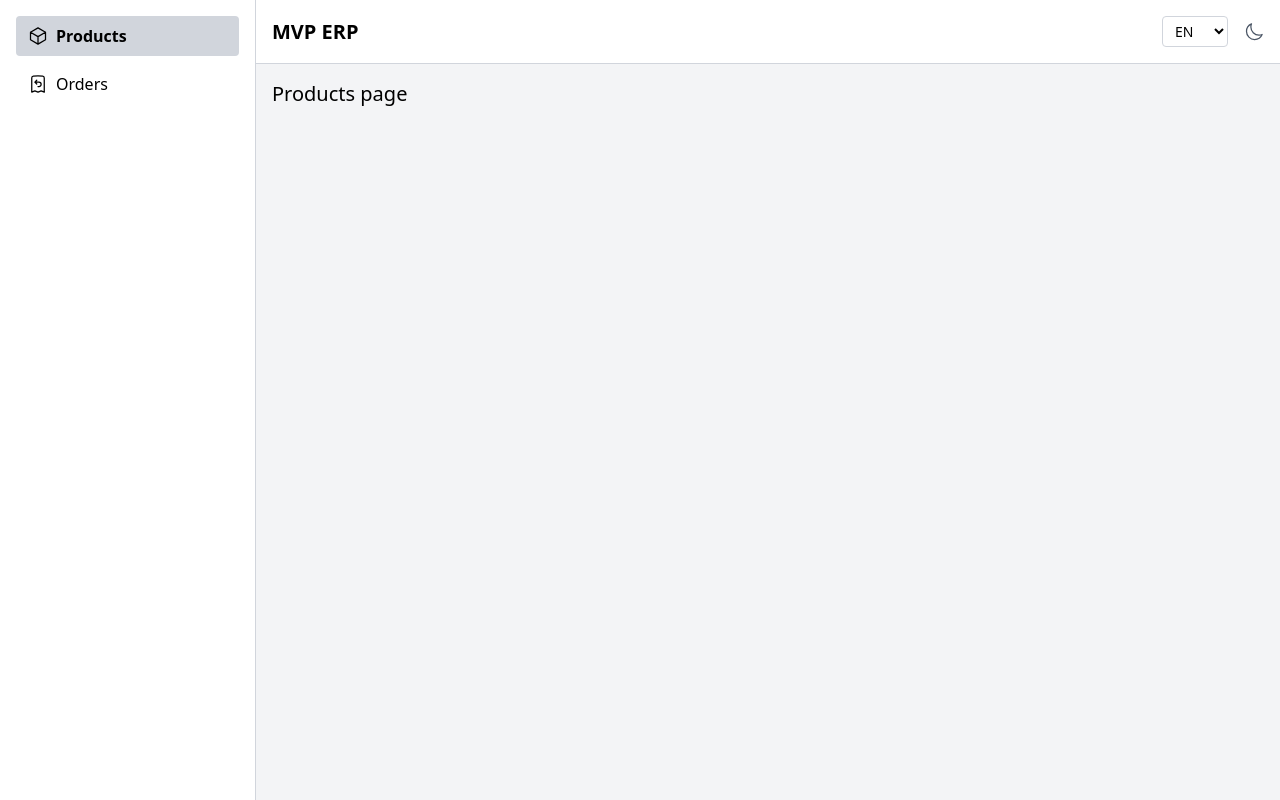
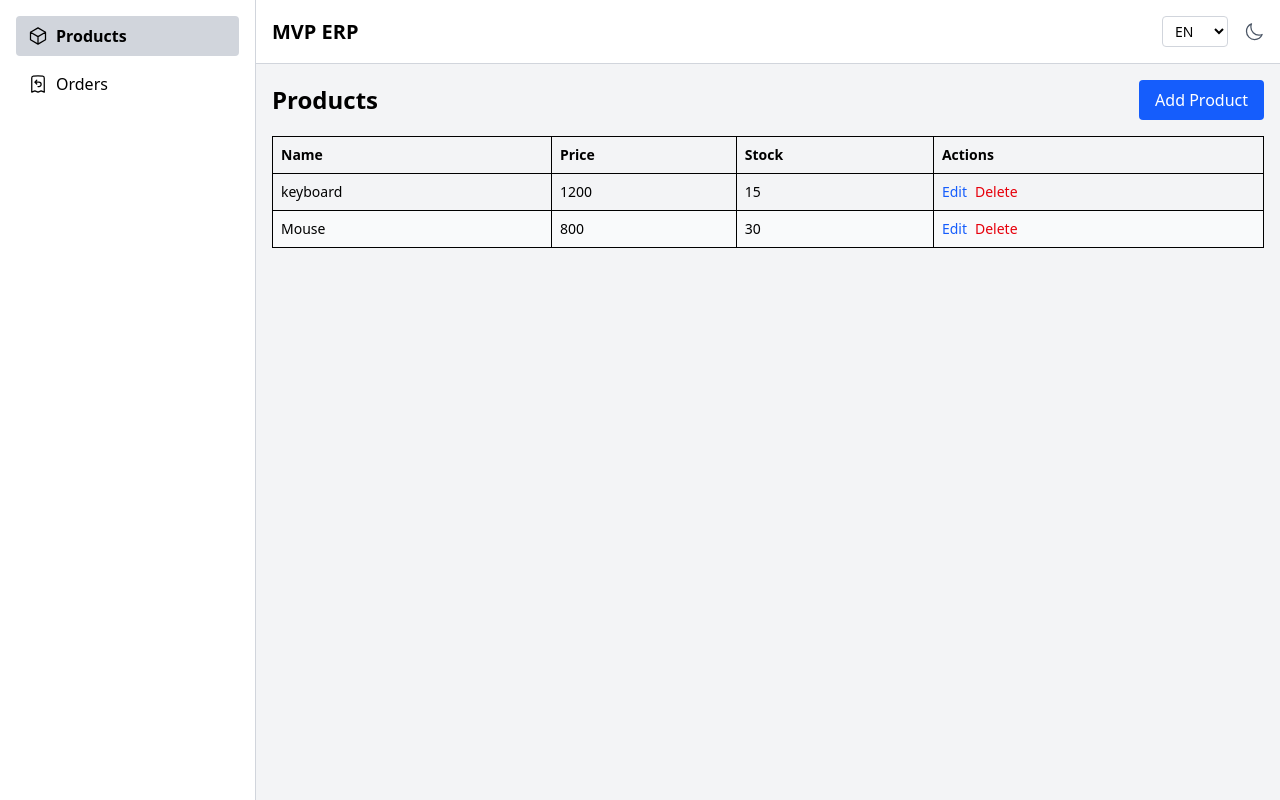
Before and after one commit to 5ock/mvp-erp-frontend, a React (Vite) app: page /dashboard/products in a window 1280 px wide. Built offline with nearby package versions, Linux system fonts and the light colour scheme.

Commit message:
Add dataTable

```diff
--- /dev/null
+++ b/src/components/DataTable.tsx
@@ -0,0 +1,83 @@
+import { ArrowUpIcon, ArrowDownIcon } from '@heroicons/react/24/outline'
+
+type Column = {
+    id: string | number;
+    label: string;
+    enableSort?: boolean;
+    isDataColumn?: boolean;
+}
+
+type SortState = {
+    field: string | number;
+    direction: 'asc' | 'desc';
+}
+
+type Props<T> = {
+    data: T[];
+    columns: Column[];
+    onSort?: (sort: SortState) => void;
+    renderRow: (item: T) => React.ReactNode;
+    sortState?: SortState;
+}
+
+const DataTable = <T extends { id: number | string }>({
+    data,
+    columns,
+    renderRow,
+    onSort,
+    sortState
+}: Props<T>) => {
+    const dataColumns = columns.filter(col => col.isDataColumn)
+    const handleSort = (field: string | number) => {
+        if(!onSort || !dataColumns.some(col => col.id === field))
+            return
+
+        const direction = sortState?.field === field && sortState.direction === 'asc'
+            ? 'desc'
+            : 'asc'
+
+        onSort({ field, direction })
+    }
+
+    return (<table
+        className='w-full border border-gray-300 dark:border-gray-600 text-sm'
+    >
+        <thead className='bg-gray-100 dark:bg-gray-700'>
+            <tr>
+                { columns.map((col) => (
+                    <th
+                        key={String(col.id)}
+                        className='p-2 border curosr-pointer select-none'
+                    >
+                        <div
+                            className='flex items-center space-x-1'
+                            onClick={() => col.enableSort && handleSort(col.id)}
+                        >
+                            <span>{ col.label }</span>
+                            { col.enableSort
+                                && sortState?.field === col.id
+                                && (<>
+                                    { sortState.direction === 'asc'
+                                        ? (<ArrowUpIcon className='h-4 w-4' />)
+                                        : (<ArrowDownIcon className='h-4 w-4' />)
+                                    }
+                                </>)
+                            }
+                        </div>
+                    </th>
+                ))}
+            </tr>
+        </thead>
+        <tbody>
+            { data.map((item) => (
+                <tr key={item.id}
+                    className='even:bg-gray-50 dark:even:bg-gray-800'
+                >
+                    { renderRow(item) }
+                </tr>
+            ))}
+        </tbody>
+    </table>)
+}
+
+export default DataTable
--- /dev/null
+++ b/src/components/ProductTable.tsx
@@ -0,0 +1,55 @@
+import { useState, useMemo } from 'react'
+import { useTranslation} from 'react-i18next'
+
+import DataTable from './DataTable'
+import type { Product } from '../types/product'
+
+type Props = {
+    products: Product[];
+    onEdit: (p: Product) => void;
+    onDelete: (id: string | number) => void;
+}
+
+const ProductTable = ({ products, onEdit, onDelete }: Props) => {
+    const { t } = useTranslation('Products')
+    const [ sort, setSort ] = useState(null)
+
+    const sortedProducts = () => {}
+
+    const tableTh = [
+        { id: 'name', label: t('name'), enableSort: true, isDataColumn: true },
+        { id: 'price', label: t('price'), enableSort: true, isDataColumn: true },
+        { id: 'stock', label: t('stock'), enableSort: true, isDataColumn: true },
+        { id: 'actions', label: t('actions'), enableSort: false, isDataColumn: false },
+    ]
+
+    return (<DataTable
+        data={products}
+        columns={tableTh}
+        sortState={sort ?? undefined}
+        onSort={(newSort) => setSort(null)}
+        renderRow={(p) => (
+          <>
+            <td className="p-2 border">{p.name}</td>
+            <td className="p-2 border">{p.price}</td>
+            <td className="p-2 border">{p.stock}</td>
+            <td className="p-2 border space-x-2">
+              <button
+                onClick={() => onEdit(p)}
+                className="text-blue-600 hover:underline"
+              >
+                Edit
+              </button>
+              <button
+                onClick={() => onDelete(p.id)}
+                className="text-red-600 hover:underline"
+              >
+                Delete
+              </button>
+            </td>
+          </>
+        )}
+    />)
+}
+
+export default ProductTable
--- a/src/i18n/locales/en.json
+++ b/src/i18n/locales/en.json
@@ -9,5 +9,12 @@
     "Sidebar": {
         "products": "Products",
         "orders": "Orders"
+    },
+    "Products": {
+        "products": "Products",
+        "name": "Name",
+        "price": "Price",
+        "stock": "Stock",
+        "actions": "Actions"
     }
 }
--- a/src/i18n/locales/zh.json
+++ b/src/i18n/locales/zh.json
@@ -9,5 +9,12 @@
     "Sidebar": {
         "products": "商品列表",
         "orders": "訂單"
+    },
+    "Products": {
+        "products": "商品列表",
+        "name": "名稱",
+        "price": "價格",
+        "stock": "庫存",
+        "actions": "Actions"
     }
 }
--- a/src/pages/dashboard/Products.tsx
+++ b/src/pages/dashboard/Products.tsx
@@ -1,5 +1,40 @@
+import { useState } from 'react'
+import { useTranslation} from 'react-i18next'
+
+
+import ProductTable from '../../components/ProductTable'
+
+import type { Product } from '../../types/product'
+
 const Products = () => {
-    return (<div className='text-xl font-semiblod'>Products page</div>)
+    const { t } = useTranslation('Products')
+    const [ products, setProducts ] = useState<Product[]>([
+        { id: 1, name: 'keyboard', price: 1200, stock: 15 },
+        { id: 2, name: 'Mouse', price: 800, stock: 30 }
+    ])
+    const [ editingProduct, setEditingProduct ] = useState<Product | null>(null)
+    const [ isModalOpen, setModalOpen ] = useState<boolean>(false)
+
+    const handleSave = (product: Product) => {}
+
+    const handleDelete = (id: string | number) => {}
+
+    return (<div className='space-y-4'>
+        <div className='flex justify-between items-center'>
+            <h1 className='text-2xl font-bold'>{ t('products') }</h1>
+            <button
+                className='bg-blue-600 text-white px-4 py-2 rounded hover:bg-blue-700'
+                onClick={() => {}}
+            >Add Product</button>
+
+        </div>
+
+        <ProductTable
+            products={products}
+            onEdit={() => {}}
+            onDelete={() => {}}
+        />
+    </div>)
 }
 
 export default Products
--- /dev/null
+++ b/src/types/product.ts
@@ -0,0 +1,6 @@
+export type Product = {
+    id: number | string;
+    name: string;
+    price: number;
+    stock: number;
+}
```
